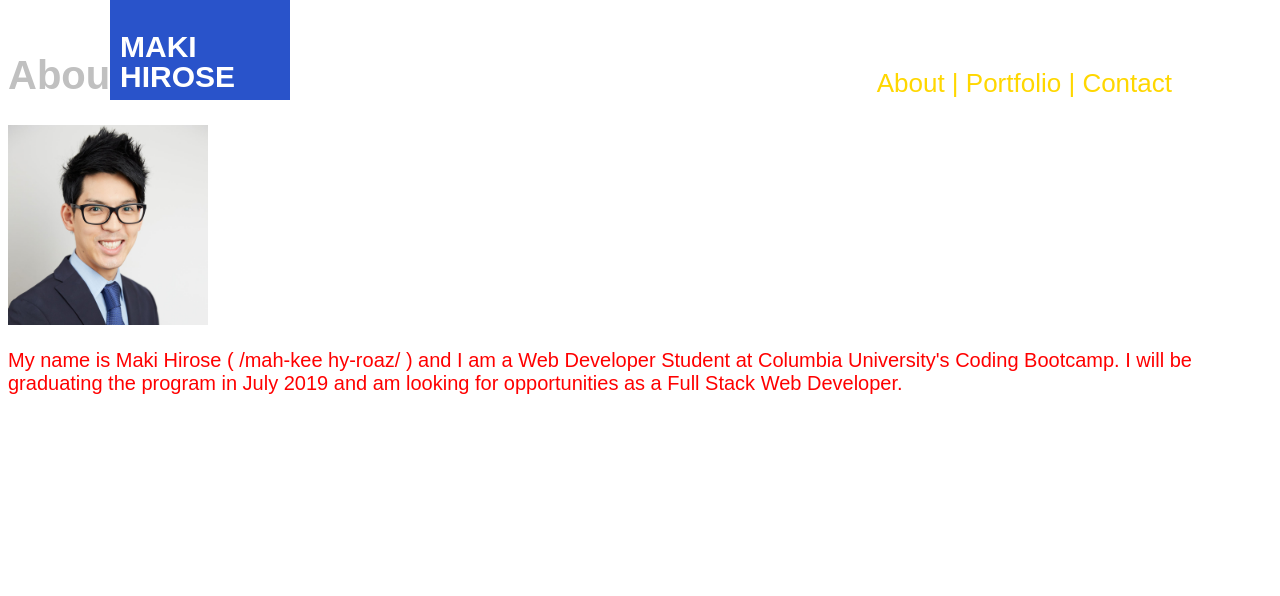
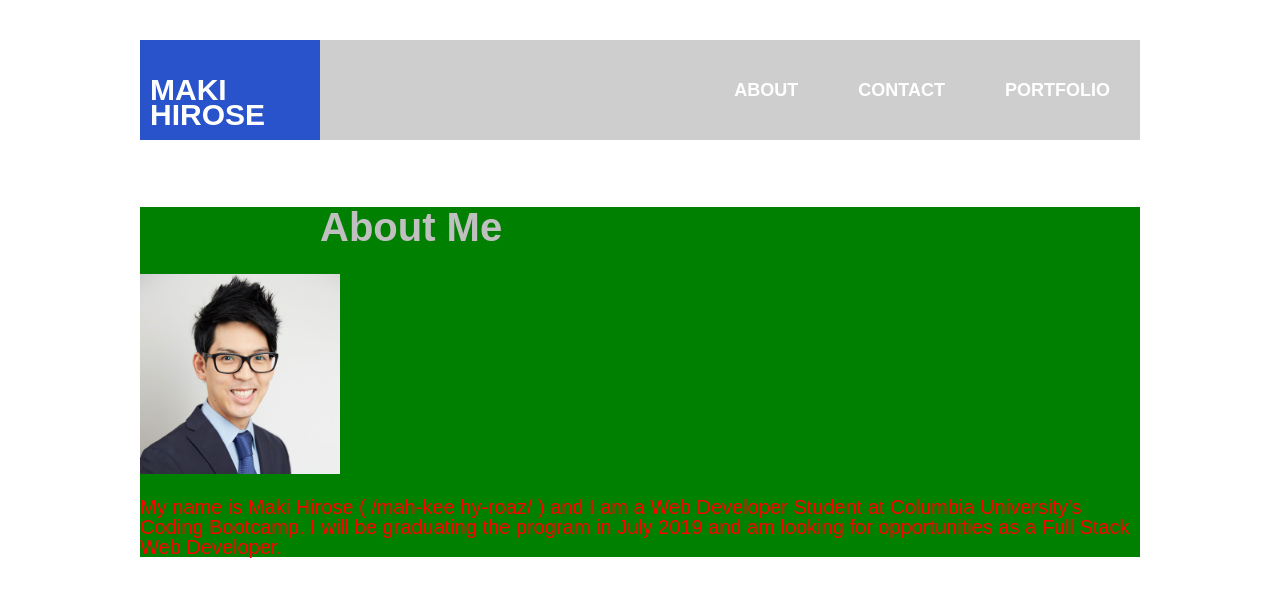
Before and after one commit to makicoding/Basic-Portfolio, a plain HTML site: page index.html in a window 1280 px wide. Drawn offline with Linux system fonts and the light colour scheme.

Commit message:
190113 7:33pm Commit

```diff
--- a/assets/css/style.css
+++ b/assets/css/style.css
@@ -1,59 +1,112 @@
-#logobluebox {
+/* ---------------------------------------- */
+/* BODY OF SITE */
+body {
+    margin: 0;
+    padding: 0;
+}
+
+/* ---------------------------------------- */
+/* CONTAINER FOR MENU BAR AND LOGO */
+
+.containerMenuBarAndLogo {
+    max-width: 1000px;
+    margin: auto;
+    padding: 40px;
+    line-height: 1;
+}
+
+/* ---------------------------------------- */
+/* MENU BAR */
+
+ul {
+    list-style-type: none;
+    margin: 0;
+    padding: 0;
+    overflow: hidden;
+    background-color: #cecece;
+}
+
+li {
+    float: right;
+}
+
+li a {
+    display: block;
+    color: white;
+    font-family: Arial, Helvetica, sans-serif;
+    font-weight: 700;
+    font-size: 18px;
+    text-align: center;
+    padding: 41px 30px;
+    text-decoration: none;
+}
+
+/*Change link color on hover*/
+
+li a:hover {
+    background-color: #191919;
+    color: white;
+}
+
+/* ---------------------------------------- */
+/* MAKI HIROSE LOGO */
+
+.logoBlueBox {
     width: 180px;
     height: 100px;
     background-color: #2953ca;
-    position: absolute;
-    top: 0px;
-    left: 110px;
+    position: relative;
+    top: -100px;
+    float: left;
+    z-index: 1;
 }
 
-#logomaki {
+.logoMaki {
     color: white;
     font-family: Arial, Helvetica, sans-serif;
     font-weight: 700;
     font-size: 30px;
-    position: absolute;
-    top: 10px;
-    left: 120px;
+    position: relative;
+    top: 15px;
+    left: 10px;
 }
 
-#logohirose {
+.logoHirose {
     color: white;
     font-family: Arial, Helvetica, sans-serif;
     font-weight: 700;
     font-size: 30px;
-    position: absolute;
-    top: 40px;
-    left: 120px;
+    position: relative;
+    top: -10px;
+    left: 10px;
 }
 
-#menubuttons {
-    color: gold;
-    font-family: Arial, Helvetica, sans-serif;
-    font-weight: 400;
-    font-size: 26px;
-    float: right;
-    margin-top: 60px;
-    margin-right: 100px;
+/* ---------------------------------------- */
+/* ABOUT ME BOX */
+
+.aboutMeBox {
+    max-width: 1000px;
+    margin: auto;
+    padding: -20px;
+    line-height: 1;
+    background-color: green;
+
+
 }
 
-#firstbreak {
-    line-height: 140px;
-}
-
-#aboutmetitle {
+.aboutMeTitle {
     color: silver;
     font-family: Arial, Helvetica, sans-serif;
     font-weight: 700;
     font-size: 40px;
 }
 
-#profilepicture {
+.profilePicture {
     height: 200px;
     width: 200px;
 }
 
-#biotext {
+.bioText {
     color: red;
     font-family: Arial, Helvetica, sans-serif;
     font-weight: 100;
--- a/index.html
+++ b/index.html
@@ -1,26 +1,50 @@
 <!DOCTYPE html>
 <html lang="en">
     <head>
+
         <meta charset="UTF-8">
 
         <title>Maki Hirose - Full Stack Web Developer - NYC</title>
 
         <link rel="stylesheet" href="assets/css/style.css">
+
+    <!--NEED TO ADD FAVICON SOMEWHERE HERE-->
+
     </head>
     <body>
-        <div id="logobluebox"></div>
 
-        <h1 id="logomaki">MAKI</h1>
-        <h1 id="logohirose">HIROSE</h1>
+            <!--This is the Container for the Menu Bar and Logo-->
+            <div class=containerMenuBarAndLogo>
 
-        <!--This part I need to work on formatting in CSS-->
-        <p id="menubuttons">About | Portfolio | Contact</p>
+                <!--This is the Menu Bar-->
+                <div>
+                <ul>
+                <li><a href="portfolio.html">PORTFOLIO</a></li>
+                <li><a href="contact.html">CONTACT</a></li>
+                <li><a href="index.html">ABOUT</a></li>
+                </ul>
+                </div>
 
-        <br id="firstbreak">
+                <!--This is the Logo (Blue Box, "Maki" text in center, "Hirose" text on bottom)-->
+                <div class="logoBlueBox">
+                <h1 class="logoMaki">MAKI</h1>
+                <h1 class="logoHirose">HIROSE</h1>
+                </div>
 
-        <h1 id="aboutmetitle">About Me</h1>
-            <img id="profilepicture" src="assets/images/1000px_181012_MH_03_0005_HIRES1_sRGB.jpg" alt="Profile Picture">
-                <p id="biotext">My name is Maki Hirose ( /mah-kee hy-roaz/ ) and I am a Web Developer Student at Columbia University's Coding Bootcamp. I will be graduating the program in July 2019 and am looking for opportunities as a Full Stack Web Developer.</p>
+            </div>
+
+            <!--This is the About Me Box-->
+            <div class=aboutMeBox>
+                <h1 class="aboutMeTitle">About Me</h1>
+                <img class="profilePicture" src="assets/images/1000px_181012_MH_03_0005_HIRES1_sRGB.jpg" alt="Profile Picture">
+                <p class="bioText">My name is Maki Hirose ( /mah-kee hy-roaz/ ) and I am a Web Developer Student at Columbia University's Coding Bootcamp. I will be graduating the program in July 2019 and am looking for opportunities as a Full Stack Web Developer.</p>
+            </div>
+
+        </div>
+
+
+
+
 
     </body>
 
```
